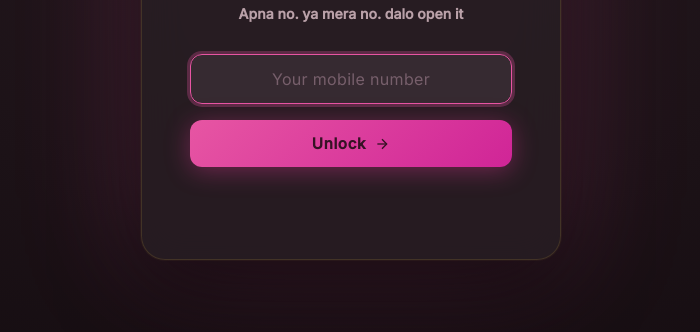
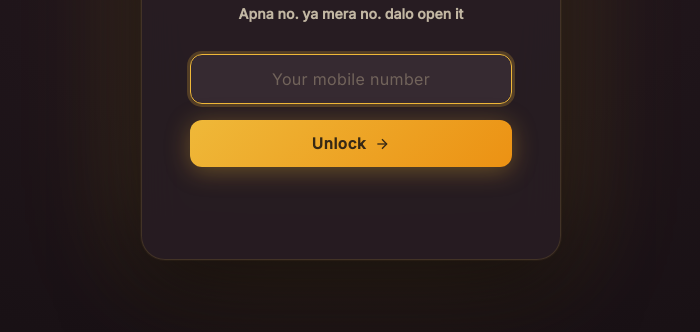
Before and after one commit to up20-git/sorry, a plain HTML site: page index.html in a window 1280 px wide. Shown: the part 374-706 px from the top of the page, without its empty margins (289-989 px from the left). Drawn offline with nearby package versions, Linux system fonts and the light colour scheme.

Commit message:
restore original gold theme

```diff
--- a/script.js
+++ b/script.js
@@ -655,9 +655,9 @@ function launchConfetti() {
 
   const COUNT = 180;
   const COLORS = [
-    '#f4a9c8', '#e87bac', '#ff8fab', '#f9b8d4',  // hot pinks
-    '#c96ea8', '#e8a0c0', '#ffb3cb', '#d46a9f',  // deep rose
-    '#f0c0dc', '#f8d7e8', '#ffffff', '#fce4ec',  // soft blush / white
+    '#f9d77e', '#f4a9c8', '#c9a8e0', '#a0d9c0',
+    '#f7c59f', '#e8c6f0', '#fde8c8', '#aadcf5',
+    '#ffd700', '#ff8fab', '#b8f2e6',
   ];
 
   let particles = Array.from({ length: COUNT }, () => ({
@@ -779,8 +779,8 @@ function launchConfetti() {
       ctx.beginPath();
       ctx.arc(s.x, s.y, s.r, 0, Math.PI * 2);
 
-      // Alternating hot-pink / soft rose tones
-      const hue = (s.x / W > 0.5) ? '328, 80%, 72%' : '345, 70%, 75%';
+      // Alternating warm gold / blush tones
+      const hue = (s.x / W > 0.5) ? '42, 80%, 70%' : '340, 60%, 75%';
       ctx.fillStyle = `hsla(${hue}, ${a})`;
       ctx.fill();
     });
--- a/style.css
+++ b/style.css
@@ -20,28 +20,19 @@
    1. DESIGN TOKENS
    ---------------------------------------------------------------- */
 :root {
-  /* ── Pink Theme Palette ─────────────────────────────────────── */
-  --dark:          hsl(330, 25%, 6%);
-  --dark-mid:      hsl(330, 22%, 10%);
-  --dark-surface:  hsl(330, 18%, 15%);
-
-  /* Primary accent — deep rose / hot pink */
-  --gold:          hsl(328, 75%, 62%);
-  --gold-light:    hsl(330, 85%, 78%);
-  --gold-glow:     hsla(328, 75%, 62%, 0.28);
-
-  /* Secondary accent — soft rose */
-  --blush:         hsl(345, 70%, 72%);
-  --blush-light:   hsl(345, 80%, 87%);
-  --blush-glow:    hsla(345, 70%, 72%, 0.22);
-
-  /* Text */
-  --cream:         hsl(340, 30%, 94%);
-  --cream-muted:   hsl(340, 15%, 68%);
-
-  /* Tertiary — soft lavender-pink complement */
-  --lavender:      hsl(300, 35%, 70%);
-  /* ─────────────────────────────────────────────────────────── */
+  /* Palette */
+  --dark:          hsl(330, 18%, 7%);
+  --dark-mid:      hsl(330, 15%, 11%);
+  --dark-surface:  hsl(330, 12%, 16%);
+  --gold:          hsl(42, 85%, 58%);
+  --gold-light:    hsl(44, 90%, 75%);
+  --gold-glow:     hsla(42, 85%, 58%, 0.22);
+  --blush:         hsl(340, 60%, 70%);
+  --blush-light:   hsl(340, 70%, 85%);
+  --blush-glow:    hsla(340, 60%, 70%, 0.18);
+  --cream:         hsl(38, 40%, 92%);
+  --cream-muted:   hsl(38, 20%, 70%);
+  --lavender:      hsl(270, 40%, 72%);
 
   /* Typography */
   --font-heading:     'Cormorant Garamond', Georgia, serif;
@@ -241,7 +232,7 @@ button:focus-visible {
   width: 100%;
   padding: 14px 18px;
   background: hsla(330, 12%, 20%, 0.9);
-  border: 1.5px solid hsla(328, 40%, 50%, 0.22);
+  border: 1.5px solid hsla(42, 40%, 40%, 0.25);
   border-radius: var(--radius-sm);
   color: var(--cream);
   font-family: var(--font-body);
@@ -256,7 +247,7 @@ button:focus-visible {
   box-shadow: 0 0 0 3px var(--gold-glow);
 }
 .gate-input::placeholder {
-  color: hsla(330, 20%, 65%, 0.5);
+  color: hsla(38, 20%, 60%, 0.5);
   letter-spacing: 0.02em;
 }
 
@@ -267,14 +258,14 @@ button:focus-visible {
   justify-content: center;
   gap: 8px;
   padding: 14px 24px;
-  background: linear-gradient(135deg, var(--gold), hsl(320, 70%, 48%));
-  color: hsl(330, 50%, 14%);
+  background: linear-gradient(135deg, var(--gold), hsl(35, 85%, 50%));
+  color: hsl(35, 45%, 15%);
   font-family: var(--font-body);
   font-weight: 600;
   font-size: 0.95rem;
   letter-spacing: 0.04em;
   border-radius: var(--radius-sm);
-  box-shadow: 0 4px 24px hsla(328, 75%, 55%, 0.4);
+  box-shadow: 0 4px 24px hsla(42, 80%, 55%, 0.35);
   transition:
     transform var(--btn-transition),
     box-shadow var(--btn-transition),
@@ -282,7 +273,7 @@ button:focus-visible {
 }
 .gate-btn:hover {
   transform: translateY(-2px);
-  box-shadow: 0 8px 32px hsla(328, 75%, 55%, 0.55);
+  box-shadow: 0 8px 32px hsla(42, 80%, 55%, 0.5);
 }
 .gate-btn:active {
   transform: translateY(0) scale(0.97);
@@ -569,7 +560,7 @@ button:focus-visible {
   width: 6px;
   height: 6px;
   border-radius: 50%;
-  background: hsla(330, 35%, 75%, 0.28);
+  background: hsla(38, 40%, 80%, 0.3);
   transition: background 0.3s ease, transform 0.3s ease;
 }
 .reel-dot--active {
@@ -592,7 +583,7 @@ button:focus-visible {
   width: min(520px, 92vw);
   background: hsla(330, 15%, 13%, 0.9);
   backdrop-filter: blur(24px);
-  border: 1px solid hsla(328, 50%, 55%, 0.2);
+  border: 1px solid hsla(42, 50%, 50%, 0.15);
   border-radius: var(--radius-lg);
   padding: clamp(2rem, 6vw, 4rem) clamp(1.5rem, 5vw, 3rem);
   text-align: center;
@@ -656,14 +647,14 @@ button:focus-visible {
 
 /* YES button */
 .ask-btn--yes {
-  background: linear-gradient(135deg, var(--gold), hsl(320, 70%, 48%));
-  color: hsl(330, 50%, 14%);
-  box-shadow: 0 4px 24px hsla(328, 75%, 55%, 0.45);
+  background: linear-gradient(135deg, var(--gold), hsl(35, 85%, 50%));
+  color: hsl(35, 45%, 15%);
+  box-shadow: 0 4px 24px hsla(42, 80%, 55%, 0.4);
   font-size: 1rem; /* grows via JS */
 }
 .ask-btn--yes:hover {
   transform: scale(1.08);
-  box-shadow: 0 8px 36px hsla(328, 75%, 55%, 0.65);
+  box-shadow: 0 8px 36px hsla(42, 80%, 55%, 0.6);
 }
 
 /* NO button */
```
